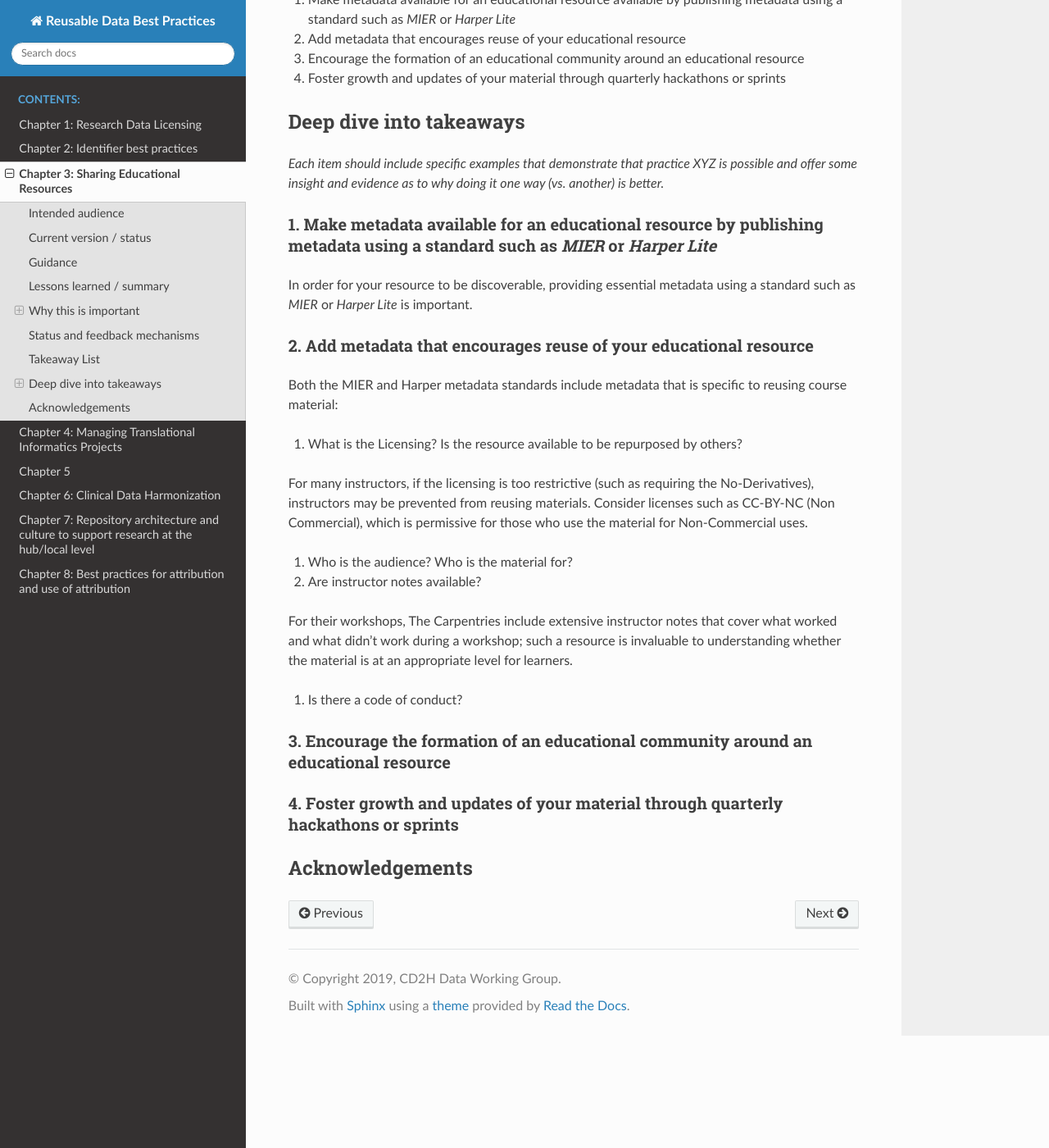
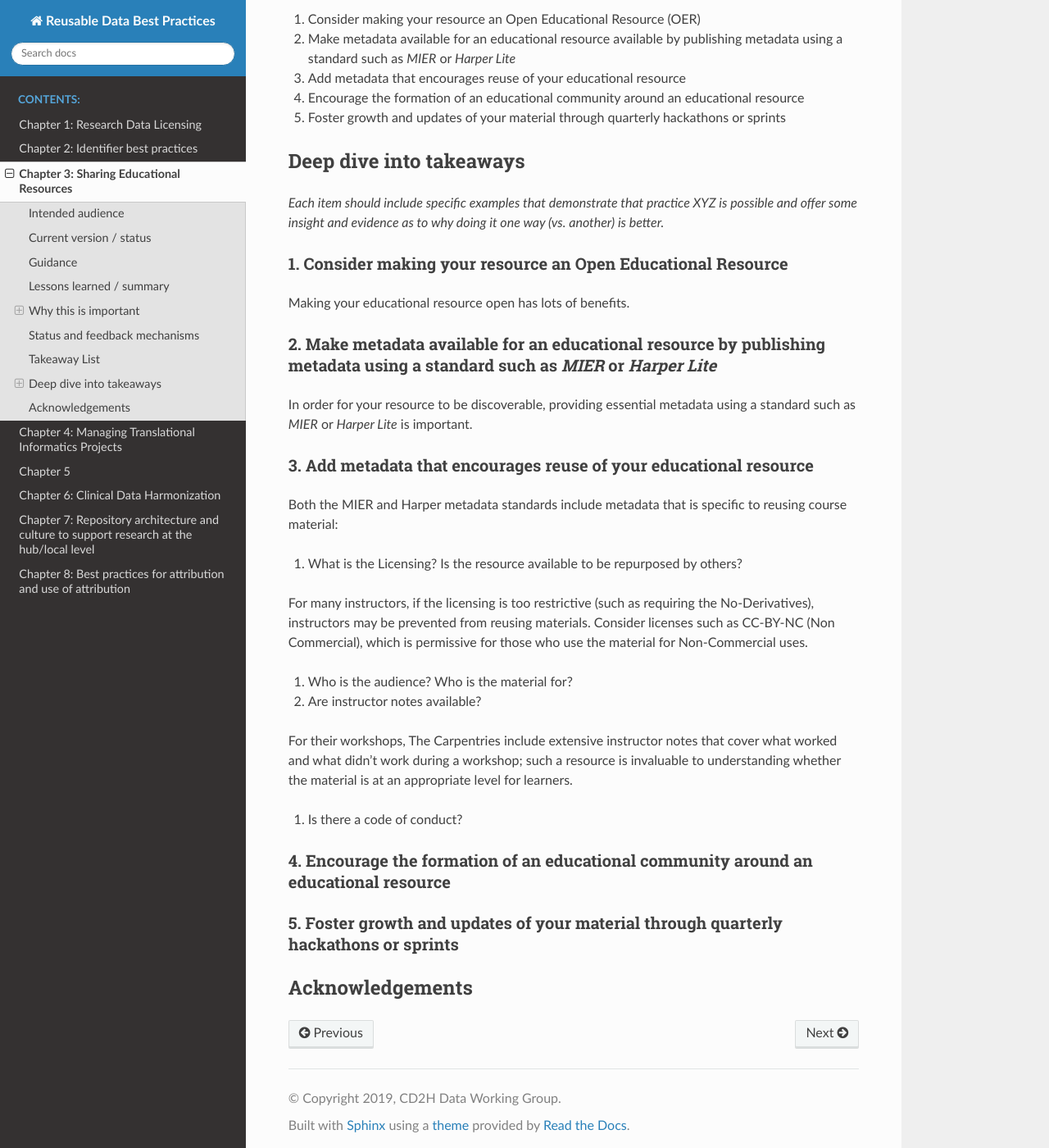
Before and after one commit to data2health/informatics-playbook, a Sphinx documentation site: the page built from docs/chapters/chapter_3.md, in a window 1280 px wide and 1400 px high, scrolled down 1552 px. Shown: the whole window at 82% size. Built offline with Sphinx 7.4.7 and the Read the Docs theme 2.0.0, drawn with Linux system fonts in a browser that asks for light colours; some of the changed text lies outside the part shown.

Commit message:
Update chapter_3.md

```diff
--- a/docs/chapters/chapter_3.md
+++ b/docs/chapters/chapter_3.md
@@ -15,7 +15,8 @@ Educators at CTSAs who want to build a community of learners around their educat
 ## Lessons learned / summary
 
 - Making educational resources *discoverable* requires publishing metadata about that resource
-- Understanding whether a resource is *open* or *not open* affects what metadata should be published about it
+- Consider making your resource an open educational resource (OER) by sharing the material openly
+- If your resource is an OER, make extra metadata available that emphasizes its reuse
 - Inviting other instructors and learners to utilize and update educational resources builds an educational community
 - Educational communities have multiple benefits beyond keeping course material up to date, including providing support for both beginner and intermediate learners
 
@@ -42,20 +43,25 @@ One alternative to a single site maintaining an education resource is providing
 
 ## Takeaway List
 
-1. Make metadata available for an educational resource available by publishing metadata using a standard such as *MIER* or *Harper Lite*
-2. Add metadata that encourages reuse of your educational resource
-3. Encourage the formation of an educational community around an educational resource
-4. Foster growth and updates of your material through quarterly hackathons or sprints
+1. Consider making your resource an Open Educational Resource (OER)
+2. Make metadata available for an educational resource available by publishing metadata using a standard such as *MIER* or *Harper Lite*
+3. Add metadata that encourages reuse of your educational resource
+4. Encourage the formation of an educational community around an educational resource
+5. Foster growth and updates of your material through quarterly hackathons or sprints
 
 ## Deep dive into takeaways
 
 *Each item should include specific examples that demonstrate that practice XYZ is possible and offer some insight and evidence as to why doing it one way (vs. another) is better.*
 
-### 1. Make metadata available for an educational resource by publishing metadata using a standard such as *MIER* or *Harper Lite*
+### 1. Consider making your resource an Open Educational Resource
+
+Making your educational resource open has lots of benefits.
+
+### 2. Make metadata available for an educational resource by publishing metadata using a standard such as *MIER* or *Harper Lite*
 
 In order for your resource to be discoverable, providing essential metadata using a standard such as *MIER* or *Harper Lite* is important.
 
-### 2. Add metadata that encourages reuse of your educational resource
+### 3. Add metadata that encourages reuse of your educational resource
 
 Both the MIER and Harper metadata standards include metadata that is specific to reusing course material:
 
@@ -71,9 +77,9 @@ For their workshops, The Carpentries include extensive instructor notes that cov
 
 3. Is there a code of conduct?
 
-### 3. Encourage the formation of an educational  community around an educational resource
+### 4. Encourage the formation of an educational community around an educational resource
 
-### 4. Foster growth and updates of your material through quarterly hackathons or sprints
+### 5. Foster growth and updates of your material through quarterly hackathons or sprints
 
 
 ## Acknowledgements
```
